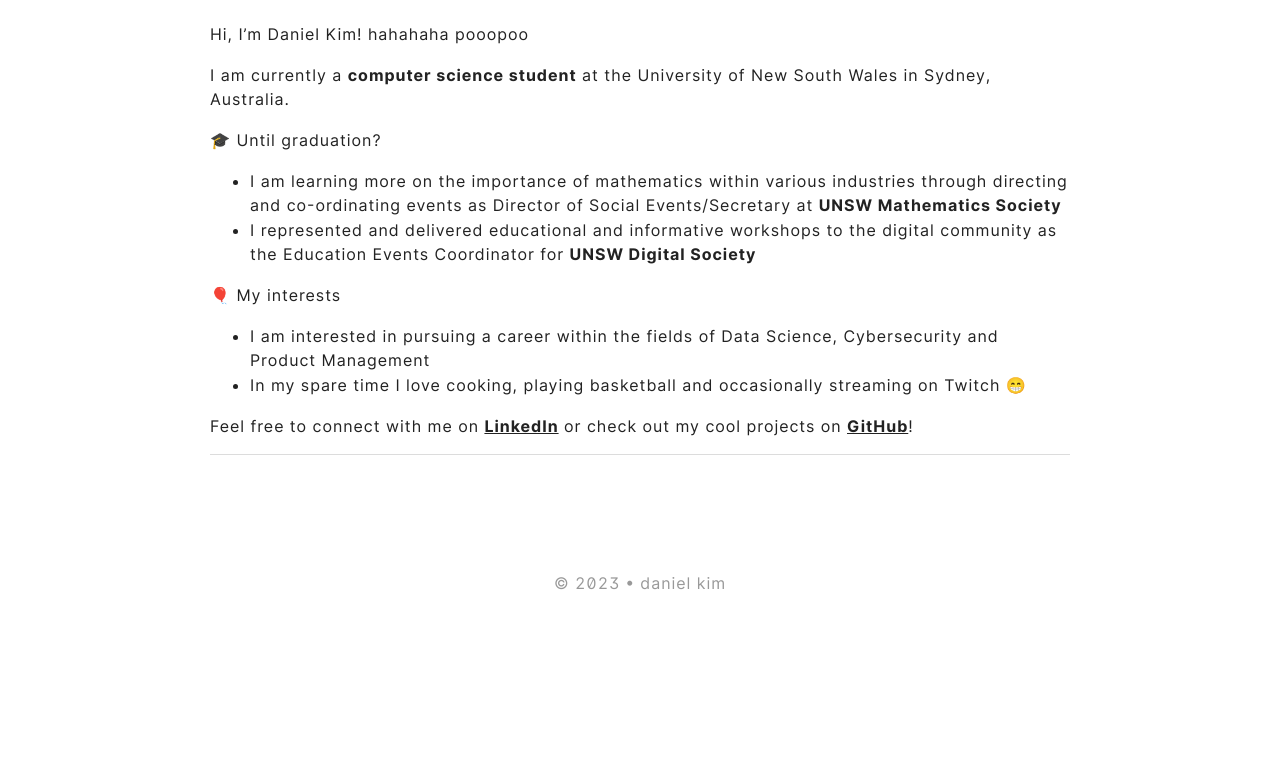
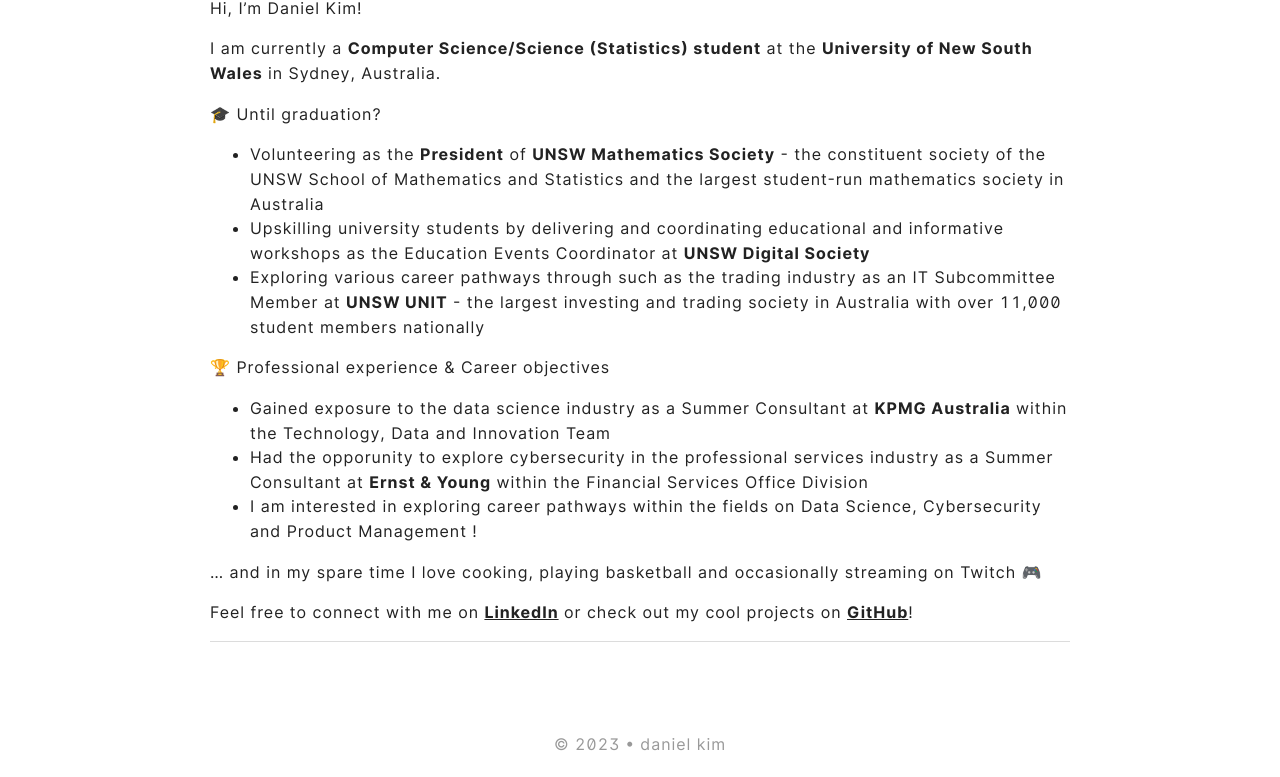
Before and after one commit to GitDanielKim/GitDanielKim.github.io, a plain HTML site: page about/index.html in a window 1280 px wide. Shown: the part 184-961 px from the top of the page. Before the commit the page ends 800 px from the top, so only its background shows below. Drawn offline with nearby package versions, Linux system fonts and the light colour scheme.

Commit message:
About Me page

```diff
--- a/about/index.html
+++ b/about/index.html
@@ -5,10 +5,10 @@
 <meta http-equiv="X-UA-Compatible" content="ie=edge">
 <meta name="viewport" content="width=device-width, initial-scale=1, shrink-to-fit=no">
 <meta name="author" content="map[name:Daniel Kim]">
-<meta name="description" content="Hi, I&amp;rsquo;m Daniel Kim! hahahaha pooopoo
-I am currently a computer science student at the University of New South Wales in Sydney, Australia.
+<meta name="description" content="Hi, I&amp;rsquo;m Daniel Kim!
+I am currently a Computer Science/Science (Statistics) student at the University of New South Wales in Sydney, Australia.
 🎓 Until graduation?
- I am learning more on the importance of mathematics within various industries through directing and co-ordinating events as Director of Social Events/Secretary at UNSW Mathematics Society I represented and delivered educational and informative workshops to the digital community as the Education Events Coordinator for UNSW Digital Society  🎈 My interests" />
+ Volunteering as the President of UNSW Mathematics Society - the constituent society of the UNSW School of Mathematics and Statistics and the largest student-run mathematics society in Australia Upskilling university students by delivering and coordinating educational and informative workshops as the Education Events Coordinator at UNSW Digital Society Exploring various career pathways through such as the trading industry as an IT Subcommittee Member at UNSW UNIT - the largest investing and trading society in Australia with over 11,000 student members nationally  🏆 Professional experience &amp;amp; Career objectives" />
 <meta name="keywords" content="" />
 <meta name="robots" content="noodp" />
 <meta name="theme-color" content="" />
@@ -44,30 +44,30 @@
 
 
 <meta itemprop="name" content="about me 😋">
-<meta itemprop="description" content="Hi, I&rsquo;m Daniel Kim! hahahaha pooopoo
-I am currently a computer science student at the University of New South Wales in Sydney, Australia.
+<meta itemprop="description" content="Hi, I&rsquo;m Daniel Kim!
+I am currently a Computer Science/Science (Statistics) student at the University of New South Wales in Sydney, Australia.
 🎓 Until graduation?
- I am learning more on the importance of mathematics within various industries through directing and co-ordinating events as Director of Social Events/Secretary at UNSW Mathematics Society I represented and delivered educational and informative workshops to the digital community as the Education Events Coordinator for UNSW Digital Society  🎈 My interests"><meta itemprop="datePublished" content="2021-01-31T00:00:00+00:00" />
+ Volunteering as the President of UNSW Mathematics Society - the constituent society of the UNSW School of Mathematics and Statistics and the largest student-run mathematics society in Australia Upskilling university students by delivering and coordinating educational and informative workshops as the Education Events Coordinator at UNSW Digital Society Exploring various career pathways through such as the trading industry as an IT Subcommittee Member at UNSW UNIT - the largest investing and trading society in Australia with over 11,000 student members nationally  🏆 Professional experience &amp; Career objectives"><meta itemprop="datePublished" content="2021-01-31T00:00:00+00:00" />
 <meta itemprop="dateModified" content="2021-01-31T00:00:00+00:00" />
-<meta itemprop="wordCount" content="124"><meta itemprop="image" content="https://GitDanielKim.github.io/"/>
+<meta itemprop="wordCount" content="209"><meta itemprop="image" content="https://GitDanielKim.github.io/"/>
 <meta itemprop="keywords" content="" />
 <meta name="twitter:card" content="summary_large_image"/>
 <meta name="twitter:image" content="https://GitDanielKim.github.io/"/>
 
 <meta name="twitter:title" content="about me 😋"/>
-<meta name="twitter:description" content="Hi, I&rsquo;m Daniel Kim! hahahaha pooopoo
-I am currently a computer science student at the University of New South Wales in Sydney, Australia.
+<meta name="twitter:description" content="Hi, I&rsquo;m Daniel Kim!
+I am currently a Computer Science/Science (Statistics) student at the University of New South Wales in Sydney, Australia.
 🎓 Until graduation?
- I am learning more on the importance of mathematics within various industries through directing and co-ordinating events as Director of Social Events/Secretary at UNSW Mathematics Society I represented and delivered educational and informative workshops to the digital community as the Education Events Coordinator for UNSW Digital Society  🎈 My interests"/>
+ Volunteering as the President of UNSW Mathematics Society - the constituent society of the UNSW School of Mathematics and Statistics and the largest student-run mathematics society in Australia Upskilling university students by delivering and coordinating educational and informative workshops as the Education Events Coordinator at UNSW Digital Society Exploring various career pathways through such as the trading industry as an IT Subcommittee Member at UNSW UNIT - the largest investing and trading society in Australia with over 11,000 student members nationally  🏆 Professional experience &amp; Career objectives"/>
 
 
 
 
     <meta property="og:title" content="about me 😋" />
-<meta property="og:description" content="Hi, I&rsquo;m Daniel Kim! hahahaha pooopoo
-I am currently a computer science student at the University of New South Wales in Sydney, Australia.
+<meta property="og:description" content="Hi, I&rsquo;m Daniel Kim!
+I am currently a Computer Science/Science (Statistics) student at the University of New South Wales in Sydney, Australia.
 🎓 Until graduation?
- I am learning more on the importance of mathematics within various industries through directing and co-ordinating events as Director of Social Events/Secretary at UNSW Mathematics Society I represented and delivered educational and informative workshops to the digital community as the Education Events Coordinator for UNSW Digital Society  🎈 My interests" />
+ Volunteering as the President of UNSW Mathematics Society - the constituent society of the UNSW School of Mathematics and Statistics and the largest student-run mathematics society in Australia Upskilling university students by delivering and coordinating educational and informative workshops as the Education Events Coordinator at UNSW Digital Society Exploring various career pathways through such as the trading industry as an IT Subcommittee Member at UNSW UNIT - the largest investing and trading society in Australia with over 11,000 student members nationally  🏆 Professional experience &amp; Career objectives" />
 <meta property="og:type" content="article" />
 <meta property="og:url" content="https://GitDanielKim.github.io/about/" /><meta property="og:image" content="https://GitDanielKim.github.io/"/><meta property="article:section" content="" />
 <meta property="article:published_time" content="2021-01-31T00:00:00+00:00" />
@@ -155,18 +155,21 @@
 
 
             <div class="post-content">
-                <p>Hi, I&rsquo;m Daniel Kim! hahahaha pooopoo</p>
-<p>I am currently a <strong>computer science student</strong> at the University of New South Wales in Sydney, Australia.</p>
+                <p>Hi, I&rsquo;m Daniel Kim!</p>
+<p>I am currently a <strong>Computer Science/Science (Statistics) student</strong> at the <strong>University of New South Wales</strong> in Sydney, Australia.</p>
 <p>🎓 Until graduation?</p>
 <ul>
-<li>I am learning more on the importance of mathematics within various industries through directing and co-ordinating events as Director of Social Events/Secretary at <a href="https://www.unswmathsoc.org/"><strong>UNSW Mathematics Society</strong></a></li>
-<li>I represented and delivered educational and informative workshops to the digital community as the Education Events Coordinator for <a href="https://www.unswdigitalsociety.org/"><strong>UNSW Digital Society</strong></a></li>
+<li>Volunteering as the <strong>President</strong> of <a href="https://www.unswmathsoc.org/"><strong>UNSW Mathematics Society</strong></a> - the constituent society of the UNSW School of Mathematics and Statistics and the largest student-run mathematics society in Australia</li>
+<li>Upskilling university students by delivering and coordinating educational and informative workshops as the Education Events Coordinator at <a href="https://www.unswdigitalsociety.org/"><strong>UNSW Digital Society</strong></a></li>
+<li>Exploring various career pathways through such as the trading industry as an IT Subcommittee Member at <a href="https://www.unit.org.au/"><strong>UNSW UNIT</strong></a> - the largest investing and trading society in Australia with over 11,000 student members nationally</li>
 </ul>
-<p>🎈 My interests</p>
+<p>🏆 Professional experience &amp; Career objectives</p>
 <ul>
-<li>I am interested in pursuing a career within the fields of Data Science, Cybersecurity and Product Management</li>
-<li>In my spare time I love cooking, playing basketball and occasionally streaming on Twitch 😁</li>
+<li>Gained exposure to the data science industry as a Summer Consultant at <a href="https://kpmg.com/au/en/home.html"><strong>KPMG Australia</strong></a> within the Technology, Data and Innovation Team</li>
+<li>Had the opporunity to explore cybersecurity in the professional services industry as a Summer Consultant at <a href="https://www.ey.com/en_au"><strong>Ernst &amp; Young</strong></a> within the Financial Services Office Division</li>
+<li>I am interested in exploring career pathways within the fields on Data Science, Cybersecurity and Product Management !</li>
 </ul>
+<p>&hellip; and in my spare time I love cooking, playing basketball and occasionally streaming on Twitch 🎮</p>
 <p>Feel free to connect with me on <a href="https://www.linkedin.com/in/danielkim21/"><strong>LinkedIn</strong></a> or check out my cool projects on <a href="https://github.com/GitDanielKim/"><strong>GitHub</strong></a>!</p>
 
             </div>
--- a/index.xml
+++ b/index.xml
@@ -32,10 +32,10 @@
       <pubDate>Sun, 31 Jan 2021 00:00:00 +0000</pubDate>
 
       <guid>https://GitDanielKim.github.io/about/</guid>
-      <description>Hi, I&amp;rsquo;m Daniel Kim! hahahaha pooopoo
-I am currently a computer science student at the University of New South Wales in Sydney, Australia.
+      <description>Hi, I&amp;rsquo;m Daniel Kim!
+I am currently a Computer Science/Science (Statistics) student at the University of New South Wales in Sydney, Australia.
 🎓 Until graduation?
- I am learning more on the importance of mathematics within various industries through directing and co-ordinating events as Director of Social Events/Secretary at UNSW Mathematics Society I represented and delivered educational and informative workshops to the digital community as the Education Events Coordinator for UNSW Digital Society  🎈 My interests</description>
+ Volunteering as the President of UNSW Mathematics Society - the constituent society of the UNSW School of Mathematics and Statistics and the largest student-run mathematics society in Australia Upskilling university students by delivering and coordinating educational and informative workshops as the Education Events Coordinator at UNSW Digital Society Exploring various career pathways through such as the trading industry as an IT Subcommittee Member at UNSW UNIT - the largest investing and trading society in Australia with over 11,000 student members nationally  🏆 Professional experience &amp;amp; Career objectives</description>
     </item>
 
   </channel>
```
